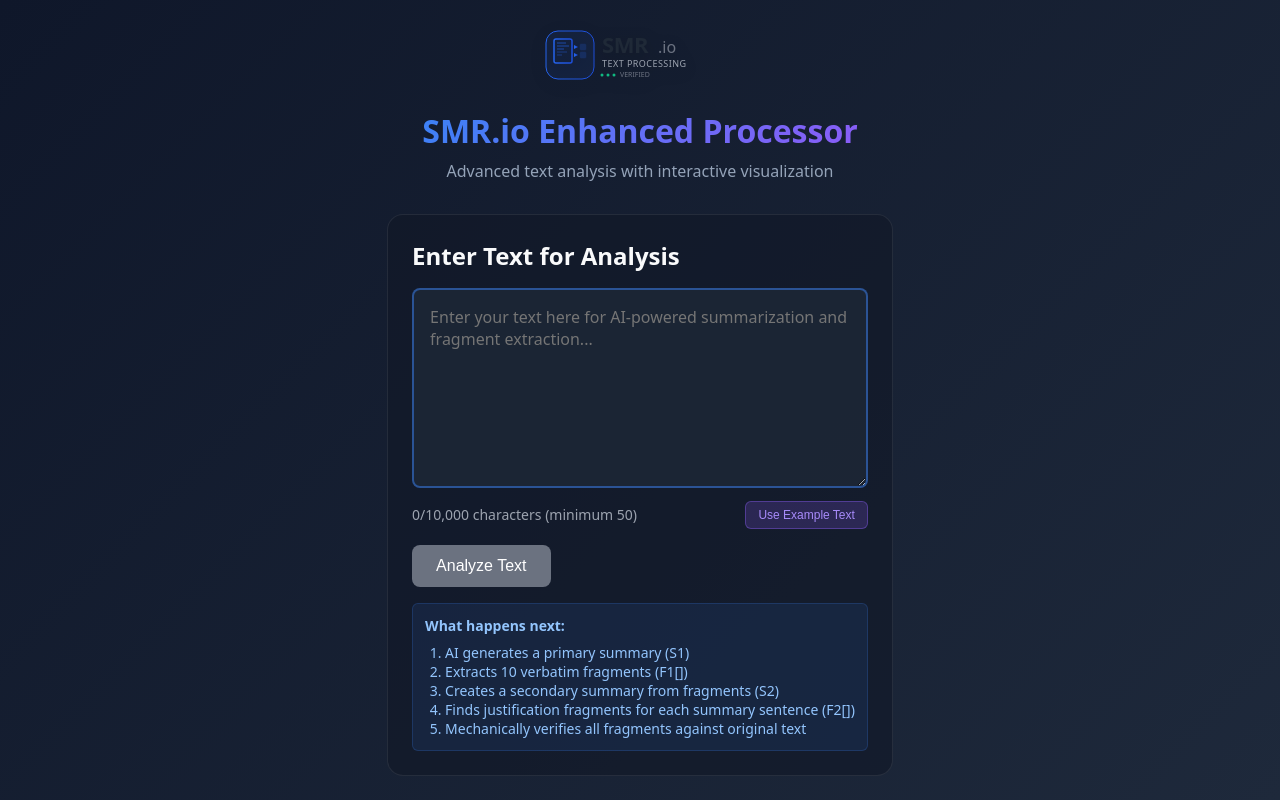
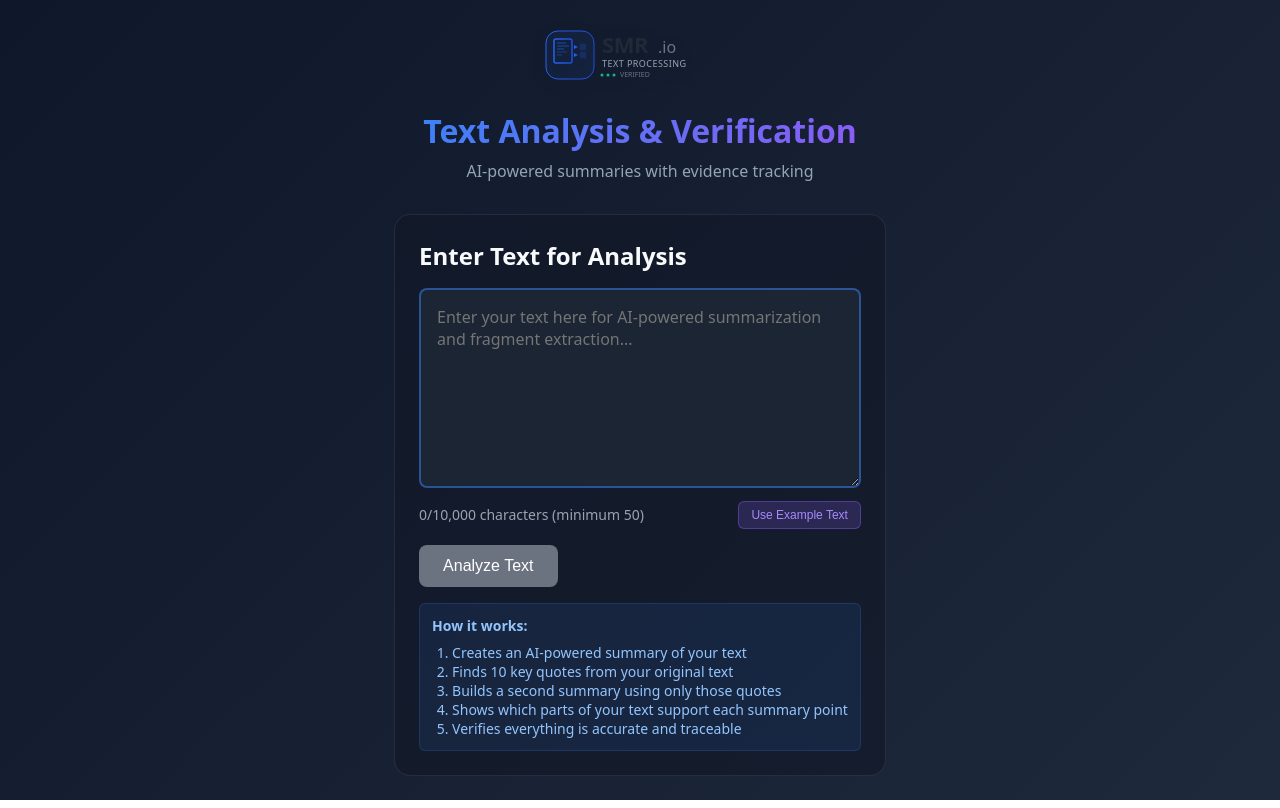
Before and after one commit to NicholasPiano/smr.io, a React (Vite) app in the folder frontend/: page / in a window 1280 px wide. Built offline with nearby package versions, Linux system fonts and the light colour scheme.

Commit message:
feat: update copy

```diff
--- a/frontend/src/components/EnhancedProgressiveProcessor.tsx
+++ b/frontend/src/components/EnhancedProgressiveProcessor.tsx
@@ -985,8 +985,8 @@
               <div className="logo-header">
                 <img src={logoSvg} alt="SMR.io" className="app-logo" />
               </div>
-              <h1 className="input-title">SMR.io Enhanced Processor</h1>
-              <p className="input-subtitle">Advanced text analysis with interactive visualization</p>
+              <h1 className="input-title">Text Analysis & Verification</h1>
+              <p className="input-subtitle">AI-powered summaries with evidence tracking</p>
             </div>
             {error && (
               <div className="error-banner">
@@ -1011,7 +1011,7 @@
           <div className="original-text-column">
             <div className="content-box original-text-box">
               <div className="box-header">
-                <h2 className="box-title">📄 Original Text</h2>
+                <h2 className="box-title">📄 Your Text</h2>
               </div>
               <div className="scrollable-content" ref={originalTextRef}>
                 <div style={{ lineHeight: '1.8', fontSize: '14px', whiteSpace: 'pre-wrap' }}>
@@ -1026,7 +1026,7 @@
             {/* F1 Fragments */}
             <div className={`content-box summary-section ${collapsedSections.has('f1') ? 'collapsed' : ''}`}>
               <div className="box-header">
-                <h2 className="box-title">🔍 F1 Fragments</h2>
+                <h2 className="box-title">🔍 Key Quotes</h2>
                 {loadingStages.has('f1') && <div className="loading-indicator" />}
                 {!loadingStages.has('f1') && f1Fragments.length > 0 && (
                   <div className="verification-badge">
@@ -1044,7 +1044,7 @@
               </div>
               {!collapsedSections.has('f1') && (
                 <div className="section-explanation">
-                  Key verbatim fragments extracted directly from the original text. These segments represent the most important content identified by AI analysis, with similarity scores showing how closely they match the source material.
+                  Important quotes pulled directly from your text. These are the most significant passages identified by AI, with accuracy scores showing how perfectly they match your original words.
                 </div>
               )}
               <div className="scrollable-content" ref={f1ContainerRef}>
@@ -1065,7 +1065,7 @@
             {/* S2 Secondary Summary */}
             <div className={`content-box summary-section ${collapsedSections.has('s2') ? 'collapsed' : ''}`}>
               <div className="box-header">
-                <h2 className="box-title">📋 S2 Secondary Summary</h2>
+                <h2 className="box-title">📋 Quote-Based Summary</h2>
                 {loadingStages.has('s2') && <div className="loading-indicator" />}
                 {!loadingStages.has('s2') && s2Summary && <div className="success-indicator">✓</div>}
                 <button
@@ -1078,7 +1078,7 @@
               </div>
               {!collapsedSections.has('s2') && (
                 <div className="section-explanation">
-                  A refined summary generated from the F1 fragments above. This secondary summary focuses on synthesizing the key extracted segments into a cohesive overview, providing a distilled perspective based on the most important content.
+                  A summary built entirely from the key quotes above. This shows what story emerges when we use only the most important passages from your text, creating a focused overview of the essential content.
                 </div>
               )}
               <div className="scrollable-content" ref={s2ContainerRef}>
@@ -1100,7 +1100,7 @@
               className={s1SectionClassName}
             >
               <div className="box-header">
-                <h2 className="box-title">📝 S1 Primary Summary</h2>
+                <h2 className="box-title">📝 AI Summary</h2>
                 {loadingStages.has('s1') && <div className="loading-indicator" />}
                 {!loadingStages.has('s1') && s1Summary && <div className="success-indicator">✓</div>}
                 <button
@@ -1113,7 +1113,7 @@
               </div>
               {!collapsedSections.has('s1') && (
                 <div className="section-explanation">
-                  The initial AI-generated summary of the entire original text. This primary summary serves as the foundation for fragment extraction and provides a comprehensive overview of the main themes and key points from the source material.
+                  AI's first-pass summary of your entire text. This captures the main themes and key points, and serves as the foundation for finding supporting quotes and building the evidence-based summary above.
                 </div>
               )}
               <div className="scrollable-content" ref={s1ContainerRef}>
@@ -1132,7 +1132,7 @@
             {/* F2 Justification Fragments */}
             <div className={`content-box summary-section ${collapsedSections.has('f2') ? 'collapsed' : ''}`}>
               <div className="box-header">
-                <h2 className="box-title">⚖️ F2 Justification Fragments</h2>
+                <h2 className="box-title">⚖️ Supporting Evidence</h2>
                 {loadingStages.has('f2') && <div className="loading-indicator" />}
                 {!loadingStages.has('f2') && f2Fragments.length > 0 && (
                   <div className="verification-badge">
@@ -1150,7 +1150,7 @@
               </div>
               {!collapsedSections.has('f2') && (
                 <div className="section-explanation">
-                  Supporting fragments from the original text that justify and validate claims made in the primary summary. Each fragment shows which specific sentence from S1 it supports, helping to verify the accuracy of the summarization process.
+                  Specific quotes from your text that back up each point in the AI summary. Each quote shows exactly which summary statement it supports, helping you verify that the AI's conclusions are grounded in your actual content.
                 </div>
               )}
               <div className="scrollable-content" ref={f2ContainerRef}>
@@ -1206,7 +1206,7 @@
     >
       <div className="fragment-header">
         <span className="fragment-number">
-          {type.toUpperCase()}-{fragment.sequence_number}
+          {type === 'f1' ? 'Quote' : 'Evidence'} #{fragment.sequence_number}
         </span>
         <div style={{
           display: 'flex',
--- a/frontend/src/components/TextInput.tsx
+++ b/frontend/src/components/TextInput.tsx
@@ -173,13 +173,13 @@
         fontSize: '14px',
         color: '#93c5fd'
       }}>
-        <strong>What happens next:</strong>
+        <strong>How it works:</strong>
         <ol style={{ margin: '8px 0 0 0', paddingLeft: '20px' }}>
-          <li>AI generates a primary summary (S1)</li>
-          <li>Extracts 10 verbatim fragments (F1[])</li>
-          <li>Creates a secondary summary from fragments (S2)</li>
-          <li>Finds justification fragments for each summary sentence (F2[])</li>
-          <li>Mechanically verifies all fragments against original text</li>
+          <li>Creates an AI-powered summary of your text</li>
+          <li>Finds 10 key quotes from your original text</li>
+          <li>Builds a second summary using only those quotes</li>
+          <li>Shows which parts of your text support each summary point</li>
+          <li>Verifies everything is accurate and traceable</li>
         </ol>
       </div>
     </div>
```
